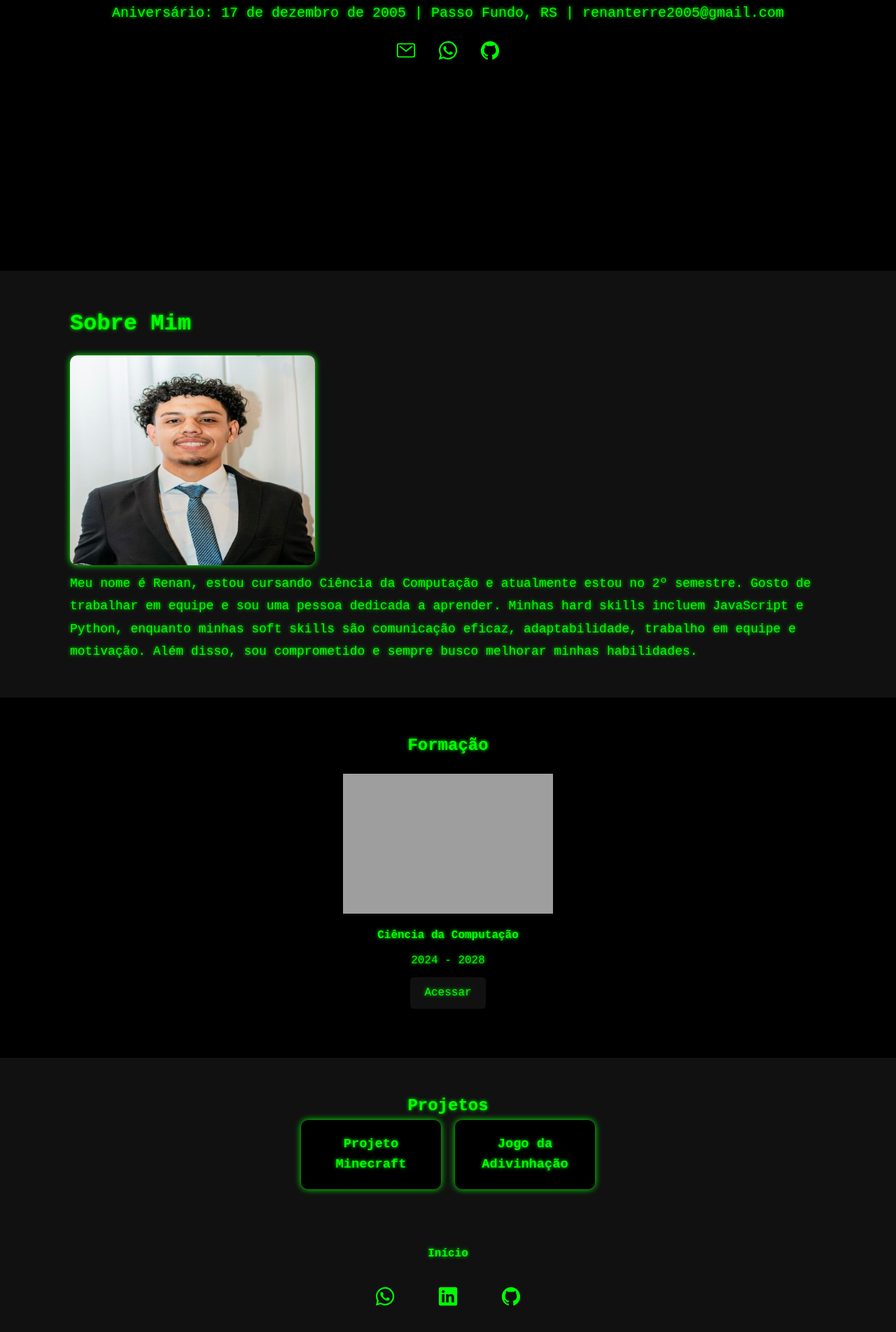
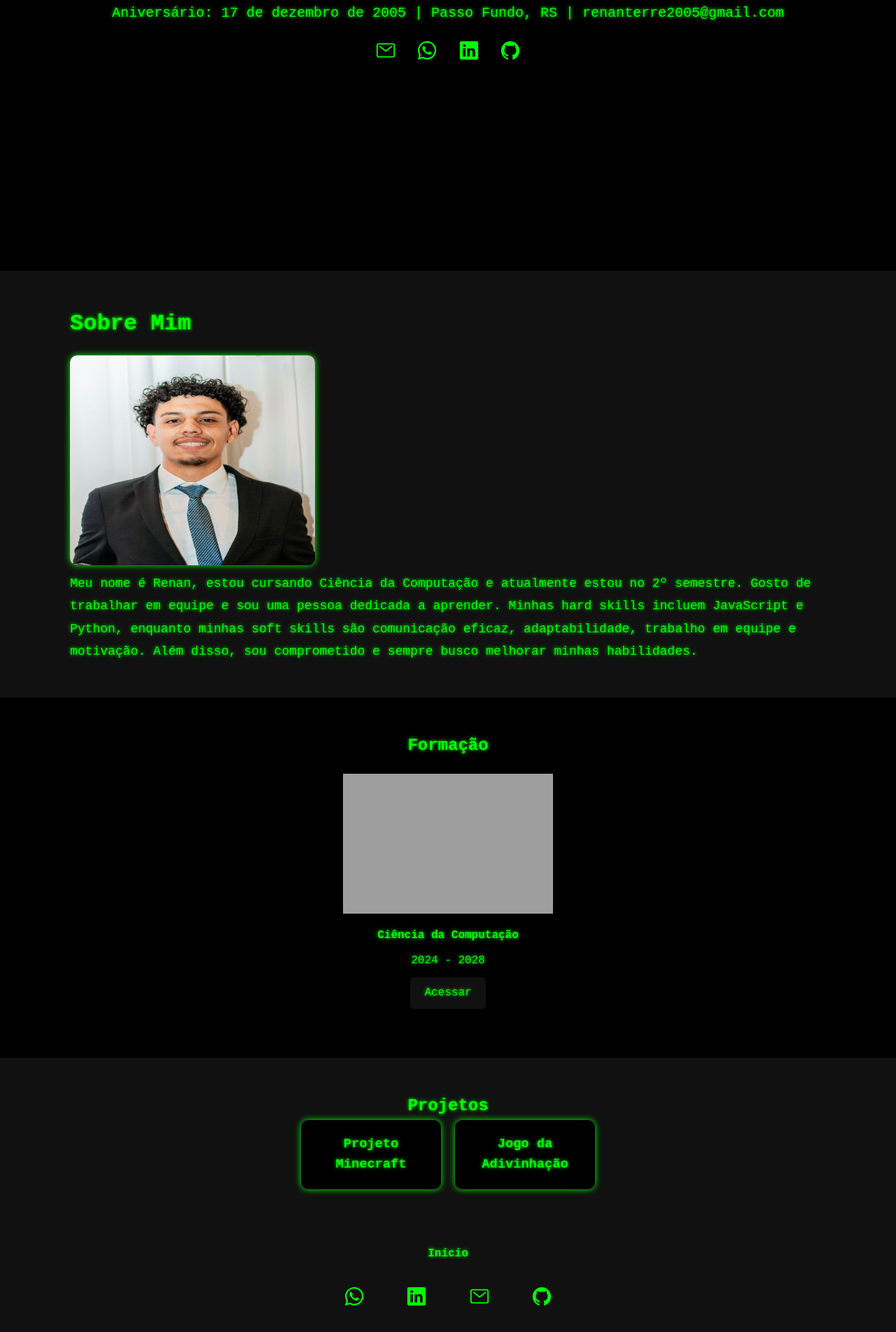
Before and after one commit to RenanTerre/Site-Pessoal, a plain HTML site: page index.html in a window 1280 px wide. Shown: the part 413-2317 px from the top of the page at 70% size. Drawn offline with nearby package versions, Linux system fonts and the light colour scheme; grey boxes are pictures that could not be loaded.

Commit message:
Update index.html

```diff
--- a/index.html
+++ b/index.html
@@ -27,6 +27,7 @@
             <div class="social-icons">
                 <a href="https://mail.google.com/mail/u/1/#inbox" target="_blank"><ion-icon name="mail-outline"></ion-icon></a>
                 <a href="https://wa.me/+54999024506" target="_blank"><ion-icon name="logo-whatsapp"></ion-icon></a>
+                <a href="https://www.linkedin.com/in/renan-terre-7b0166305/" target="_blank"><ion-icon name="logo-linkedin"></ion-icon></a>
                 <a href="https://github.com/RenanTerre" target="_blank"><ion-icon name="logo-github"></ion-icon></a>
             </div>
         </div>
@@ -74,6 +75,7 @@
             <div class="social-icons">
                 <a href="https://wa.me/+54992559092" target="_blank"><ion-icon name="logo-whatsapp"></ion-icon></a>
                 <a href="https://www.linkedin.com/in/renan-terre-7b0166305/" target="_blank"><ion-icon name="logo-linkedin"></ion-icon></a>
+                <a href="https://mail.google.com/mail/u/1/#inbox" target="_blank"><ion-icon name="mail-outline"></ion-icon></a>
                 <a href="https://github.com/RenanTerre" target="_blank"><ion-icon name="logo-github"></ion-icon></a>
             </div>
         </div>
```
